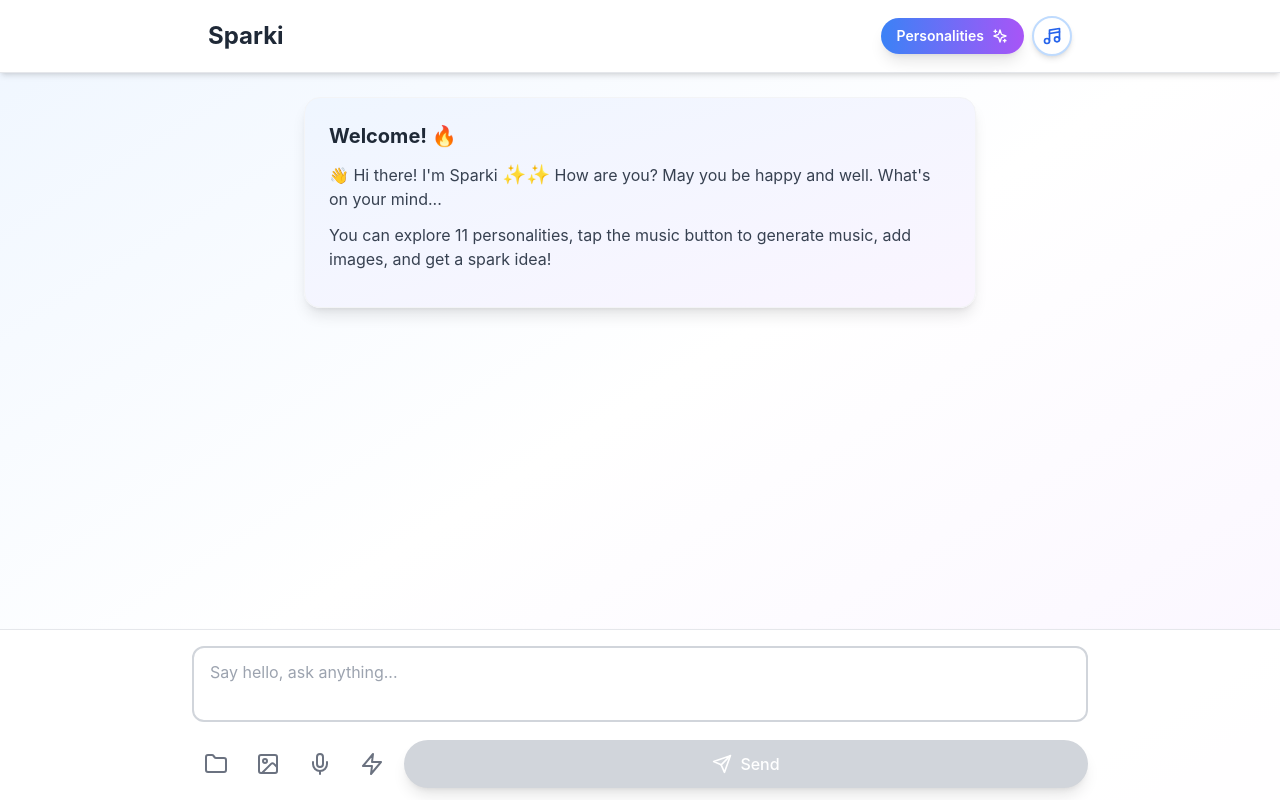
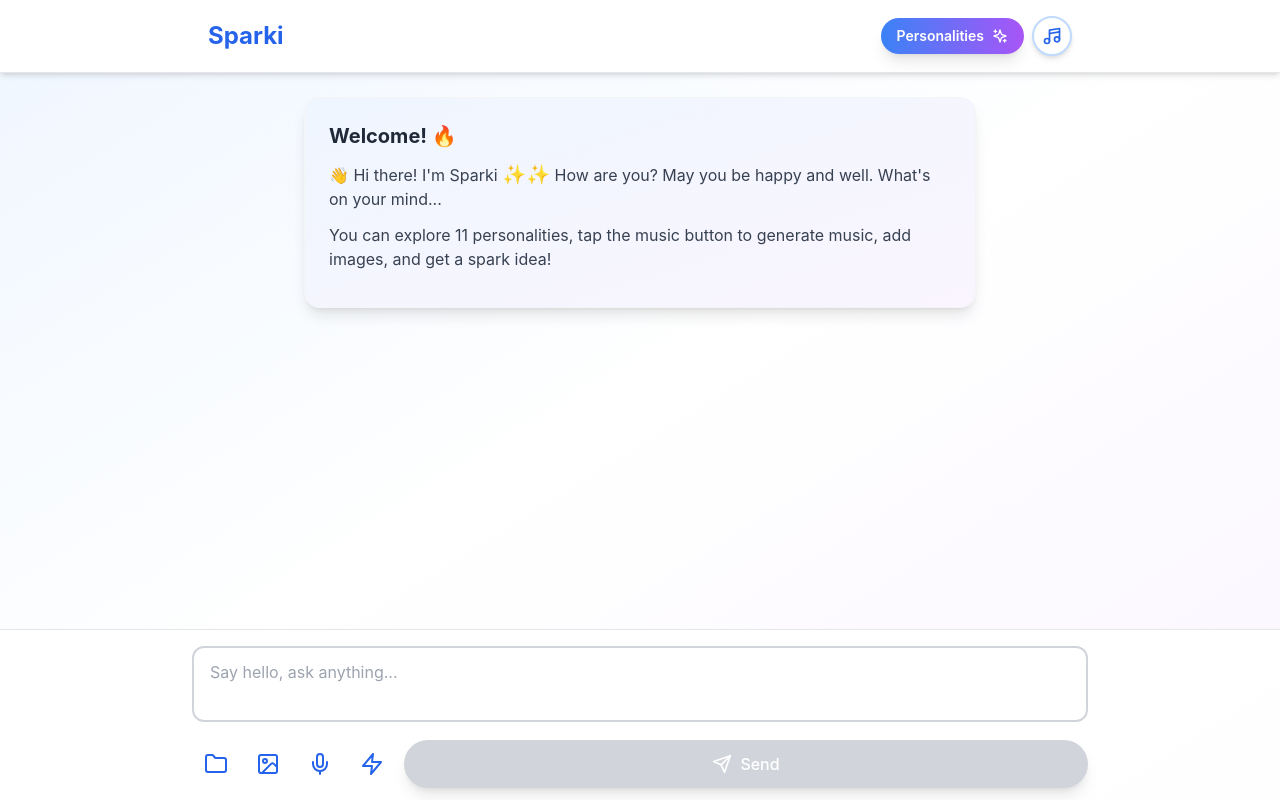
Before and after one commit to jerrymcma/bluegenie, a React (Vite) app in the folder sparkifire-web/: page / in a window 1280 px wide. Built offline with nearby package versions, Linux system fonts and the light colour scheme.

Commit message:
UI: Apply blue color scheme to text and icons

```diff
--- a/sparkifire-web/src/app/ChatScreen.tsx
+++ b/sparkifire-web/src/app/ChatScreen.tsx
@@ -42,7 +42,7 @@ export function ChatScreen() {
       <header className="flex-shrink-0 bg-white shadow-md border-b border-gray-200 z-10">
         <div className="max-w-4xl mx-auto px-4 py-4 flex items-center justify-between">
           <div className="flex items-center space-x-3 flex-1 min-w-0">
-            <h1 className="text-2xl font-bold text-gray-800">{currentPersonality.name}</h1>
+            <h1 className="text-2xl font-bold text-blue-600">{currentPersonality.name}</h1>
             {isSpeaking && (
               <Volume2 className="w-5 h-5 text-blue-600 animate-pulse flex-shrink-0" />
             )}
--- a/sparkifire-web/src/components/ChatInput.tsx
+++ b/sparkifire-web/src/components/ChatInput.tsx
@@ -147,11 +147,11 @@ export function ChatInput({ onStartFresh }: ChatInputProps) {
         {/* Action Buttons */}
         <div className="flex items-center mt-3">
           <div className="flex items-center space-x-1">
-            <button onClick={handleFolders} className="p-3 text-gray-500 hover:bg-gray-100 rounded-full transition-colors" title="Folders">
+            <button onClick={handleFolders} className="p-3 text-blue-600 hover:bg-blue-50 rounded-full transition-colors" title="Folders">
               <Folder className="w-6 h-6" />
             </button>
             <div className="relative">
-              <button onClick={() => setShowImageOptions(!showImageOptions)} className="p-3 text-gray-500 hover:bg-gray-100 rounded-full transition-colors" title="Add image">
+              <button onClick={() => setShowImageOptions(!showImageOptions)} className="p-3 text-blue-600 hover:bg-blue-50 rounded-full transition-colors" title="Add image">
                 <ImageIcon className="w-6 h-6" />
               </button>
               {showImageOptions && (
@@ -167,10 +167,10 @@ export function ChatInput({ onStartFresh }: ChatInputProps) {
                 </div>
               )}
             </div>
-            <button onClick={handleVoiceToggle} className={`p-3 rounded-full transition-colors ${isListening ? 'bg-red-100 text-red-500' : 'text-gray-500 hover:bg-gray-100'}`} title={isListening ? 'Stop listening' : 'Start voice input'}>
+            <button onClick={handleVoiceToggle} className={`p-3 rounded-full transition-colors ${isListening ? 'bg-red-100 text-red-500' : 'text-blue-600 hover:bg-blue-50'}`} title={isListening ? 'Stop listening' : 'Start voice input'}>
               {isListening ? <MicOff className="w-6 h-6" /> : <Mic className="w-6 h-6" />}
             </button>
-            <button onClick={handleSparkIdea} className="p-3 text-gray-500 hover:bg-gray-100 rounded-full transition-colors" title="Spark Idea">
+            <button onClick={handleSparkIdea} className="p-3 text-blue-600 hover:bg-blue-50 rounded-full transition-colors" title="Spark Idea">
               <Zap className="w-6 h-6" />
             </button>
           </div>
--- a/sparkifire-web/src/components/MessageBubble.tsx
+++ b/sparkifire-web/src/components/MessageBubble.tsx
@@ -68,7 +68,7 @@ export function MessageBubble({ message }: MessageBubbleProps) {
             </div>
           )}
           <div className="bg-blue-500 text-white rounded-2xl px-4 py-3 shadow-md">
-            <p className="whitespace-pre-wrap break-words">{message.content}</p>
+            <p className="whitespace-pre-wrap break-words text-blue-600">{message.content}</p>
             <p className="text-xs text-blue-100 mt-1">{formatTime(message.timestamp)}</p>
           </div>
         </div>
@@ -80,7 +80,7 @@ export function MessageBubble({ message }: MessageBubbleProps) {
     <div className="flex justify-start mb-4">
       <div className="max-w-[70%]">
         <div className="bg-gradient-to-br from-blue-50 to-purple-50 text-gray-800 rounded-2xl px-4 py-3 shadow-md border border-gray-100">
-          <p className="whitespace-pre-wrap break-words" dangerouslySetInnerHTML={{ __html: message.content }} />
+          <p className="whitespace-pre-wrap break-words text-blue-600" dangerouslySetInnerHTML={{ __html: message.content }} />
           <div className="flex items-center justify-between mt-2">
             <p className="text-xs text-gray-500">{formatTime(message.timestamp)}</p>
             <div className="flex items-center space-x-1">
```
